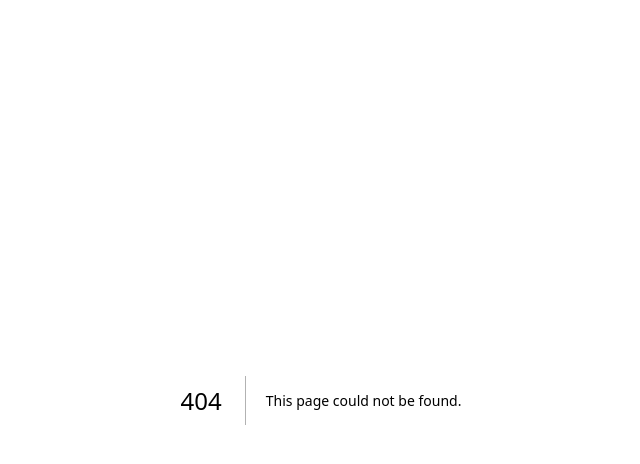
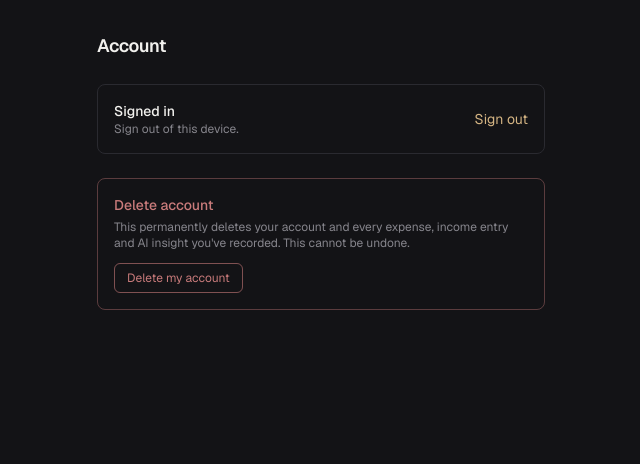
Before and after one commit to anushka-rodrigo/expense-tracker, a Next.js app: page /account in a window 1280 px wide. Before the commit this address had no page. Shown: the top 464 px of the page, without its empty margins (319-959 px from the left). Built offline with nearby package versions, Linux system fonts and the light colour scheme; no server answers.

Commit message:
Add account deletion with password re-check and cascading data cleanup

```diff
--- /dev/null
+++ b/src/app/account/page.tsx
@@ -0,0 +1,33 @@
+import { createClient } from '@/lib/supabase/server'
+import { logout } from '@/app/auth/actions'
+import DeleteAccountSection from '@/components/DeleteAccountSection'
+
+export default async function AccountPage() {
+  const supabase = await createClient()
+  const {
+    data: { user },
+  } = await supabase.auth.getUser()
+
+  return (
+    <main className="min-h-screen bg-[#131316] text-[#F2F1EE] px-5 py-8 sm:px-10">
+      <div className="mx-auto max-w-md space-y-6">
+        <div>
+          <h1 className="text-lg font-semibold tracking-tight">Account</h1>
+          <p className="text-xs text-[#86858C]">{user?.email}</p>
+        </div>
+
+        <section className="border border-[#2A2A30] rounded-lg p-4 flex items-center justify-between">
+          <div>
+            <h2 className="text-sm font-medium">Signed in</h2>
+            <p className="text-xs text-[#86858C]">Sign out of this device.</p>
+          </div>
+          <form action={logout}>
+            <button className="text-sm text-[#D4B483]">Sign out</button>
+          </form>
+        </section>
+
+        <DeleteAccountSection />
+      </div>
+    </main>
+  )
+}
--- a/src/app/auth/actions.ts
+++ b/src/app/auth/actions.ts
@@ -2,6 +2,7 @@
 import { redirect } from 'next/navigation'
 import { headers } from 'next/headers'
 import { createClient } from '@/lib/supabase/server'
+import { createAdminClient } from '@/lib/supabase/admin'
 
 export async function login(formData: FormData) {
   const supabase = await createClient()
@@ -34,6 +35,28 @@ export async function signup(formData: FormData) {
   redirect('/login?message=Check your email to confirm your account') // confirmation on
 }
 
+export async function deleteAccount(password: string): Promise<{ error?: string }> {
+  const supabase = await createClient()
+  const {
+    data: { user },
+  } = await supabase.auth.getUser()
+  if (!user?.email) return { error: 'Your session has expired. Please log in again.' }
+
+  // Re-check the password so a logged-in device can't be used to delete the account by accident
+  const { error: pwError } = await supabase.auth.signInWithPassword({
+    email: user.email,
+    password,
+  })
+  if (pwError) return { error: 'Incorrect password.' }
+
+  const admin = createAdminClient()
+  const { error: delError } = await admin.auth.admin.deleteUser(user.id)
+  if (delError) return { error: 'Could not delete your account. Please try again.' }
+
+  await supabase.auth.signOut()
+  redirect('/login?message=Your account and all its data have been deleted.')
+}
+
 export async function logout() {
   const supabase = await createClient()
   await supabase.auth.signOut()
--- a/src/app/page.tsx
+++ b/src/app/page.tsx
@@ -52,9 +52,7 @@ export default async function Home({
             </div>
             <p className="text-xs text-[#86858C] truncate">{user?.email}</p>
           </div>
-          <form action={logout}>
-            <button className="text-sm text-[#86858C] hover:text-[#F2F1EE]">Sign out</button>
-          </form>
+          <Link href="/account" className="text-sm text-[#86858C] hover:text-[#F2F1EE]">Account</Link>
         </header>
 
         <div className="lg:grid lg:grid-cols-[21rem_minmax(0,1fr)] lg:gap-8 lg:items-start">
--- /dev/null
+++ b/src/components/DeleteAccountSection.tsx
@@ -0,0 +1,102 @@
+'use client'
+import { useState } from 'react'
+import { deleteAccount } from '@/app/auth/actions'
+
+const field =
+  'w-full bg-[#1C1C21] border border-[#2A2A30] rounded-md px-3 py-2.5 text-sm placeholder:text-[#5A5A62] focus:outline-none focus:border-[#C97B7B] [color-scheme:dark]'
+
+export default function DeleteAccountSection() {
+  const [open, setOpen] = useState(false)
+  const [password, setPassword] = useState('')
+  const [confirmText, setConfirmText] = useState('')
+  const [error, setError] = useState('')
+  const [busy, setBusy] = useState(false)
+
+  async function handleDelete(e: React.FormEvent) {
+    e.preventDefault()
+    setError('')
+    if (confirmText !== 'DELETE') return setError('Type DELETE in capital letters to confirm.')
+
+    setBusy(true)
+    const res = await deleteAccount(password)
+    setBusy(false)
+    if (res?.error) setError(res.error)
+    // On success the action redirects, so nothing else runs here.
+  }
+
+  if (!open) {
+    return (
+      <section className="border border-[#C97B7B]/40 rounded-lg p-4">
+        <h2 className="text-sm font-medium text-[#C97B7B] mb-1">Delete account</h2>
+        <p className="text-xs text-[#86858C] mb-3">
+          This permanently deletes your account and every expense, income entry and AI insight you've recorded. This cannot be undone.
+        </p>
+        <button
+          type="button"
+          onClick={() => setOpen(true)}
+          className="rounded-md border border-[#C97B7B]/60 px-3 py-1.5 text-xs text-[#C97B7B] hover:bg-[#C97B7B] hover:text-[#131316]"
+        >
+          Delete my account
+        </button>
+      </section>
+    )
+  }
+
+  return (
+    <section className="border border-[#C97B7B] rounded-lg p-4">
+      <h2 className="text-sm font-medium text-[#C97B7B] mb-1">Delete account</h2>
+      <p className="text-xs text-[#86858C] mb-4">
+        This permanently deletes your account and every expense, income entry and AI insight you've recorded. This cannot be undone.
+      </p>
+      <form onSubmit={handleDelete} className="space-y-3">
+        <div>
+          <label className="block text-xs text-[#86858C] mb-1">Confirm your password</label>
+          <input
+            type="password"
+            required
+            value={password}
+            onChange={(e) => setPassword(e.target.value)}
+            autoComplete="current-password"
+            className={field}
+          />
+        </div>
+        <div>
+          <label className="block text-xs text-[#86858C] mb-1">
+            Type <span className="font-mono text-[#C97B7B]">DELETE</span> to confirm
+          </label>
+          <input
+            value={confirmText}
+            onChange={(e) => setConfirmText(e.target.value)}
+            required
+            className={field}
+          />
+        </div>
+
+        {error && <p className="text-xs text-[#C97B7B]">{error}</p>}
+
+        <div className="flex gap-2 pt-1">
+          <button
+            type="submit"
+            disabled={busy}
+            className="flex-1 bg-[#C97B7B] text-[#131316] font-medium rounded-md py-2 text-sm disabled:opacity-50"
+          >
+            {busy ? 'Deleting…' : 'Permanently delete my account'}
+          </button>
+          <button
+            type="button"
+            disabled={busy}
+            onClick={() => {
+              setOpen(false)
+              setPassword('')
+              setConfirmText('')
+              setError('')
+            }}
+            className="flex-1 border border-[#2A2A30] text-[#86858C] rounded-md py-2 text-sm"
+          >
+            Cancel
+          </button>
+        </div>
+      </form>
+    </section>
+  )
+}
--- /dev/null
+++ b/src/lib/supabase/admin.ts
@@ -0,0 +1,10 @@
+import { createClient } from '@supabase/supabase-js'
+
+// Server-only. Never import this from a Client Component.
+export function createAdminClient() {
+  return createClient(
+    process.env.NEXT_PUBLIC_SUPABASE_URL!,
+    process.env.SUPABASE_SERVICE_ROLE_KEY!,
+    { auth: { autoRefreshToken: false, persistSession: false } },
+  )
+}
```
Also changed, not shown: public/sw.js.
